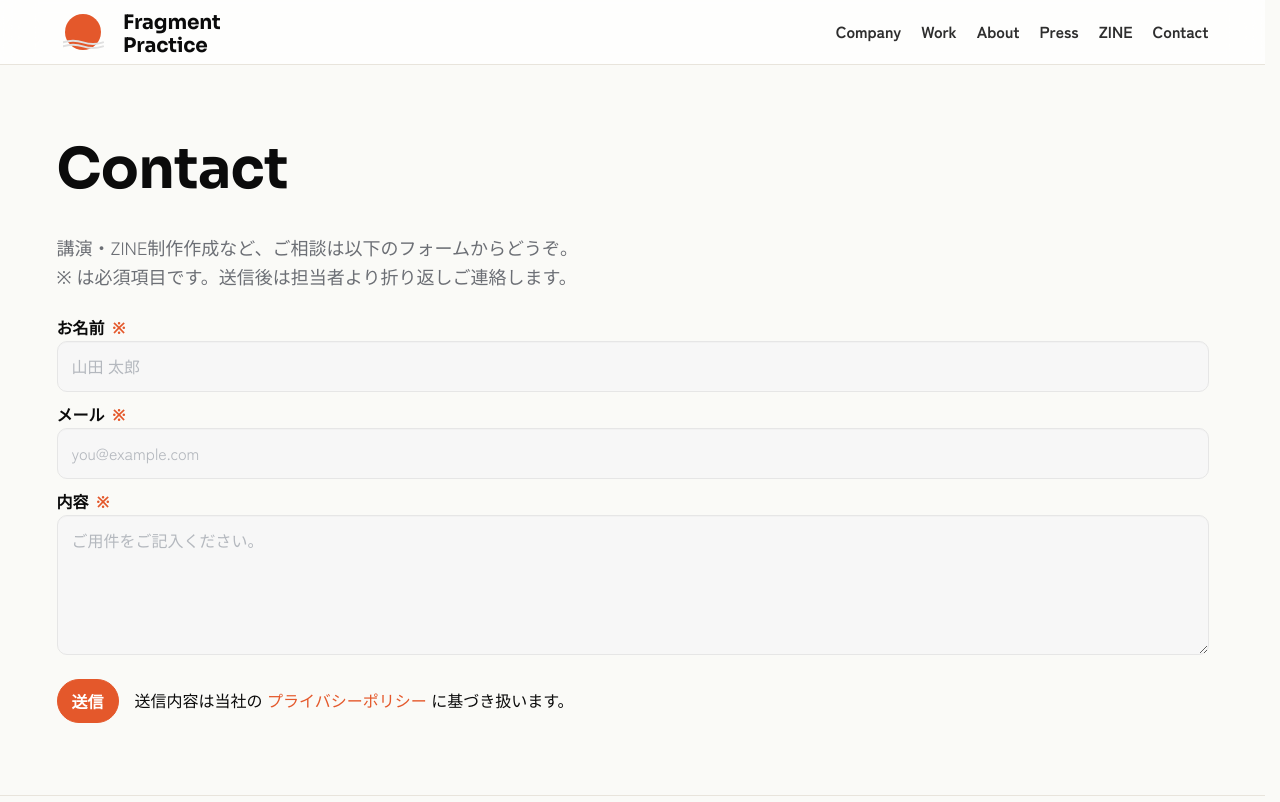
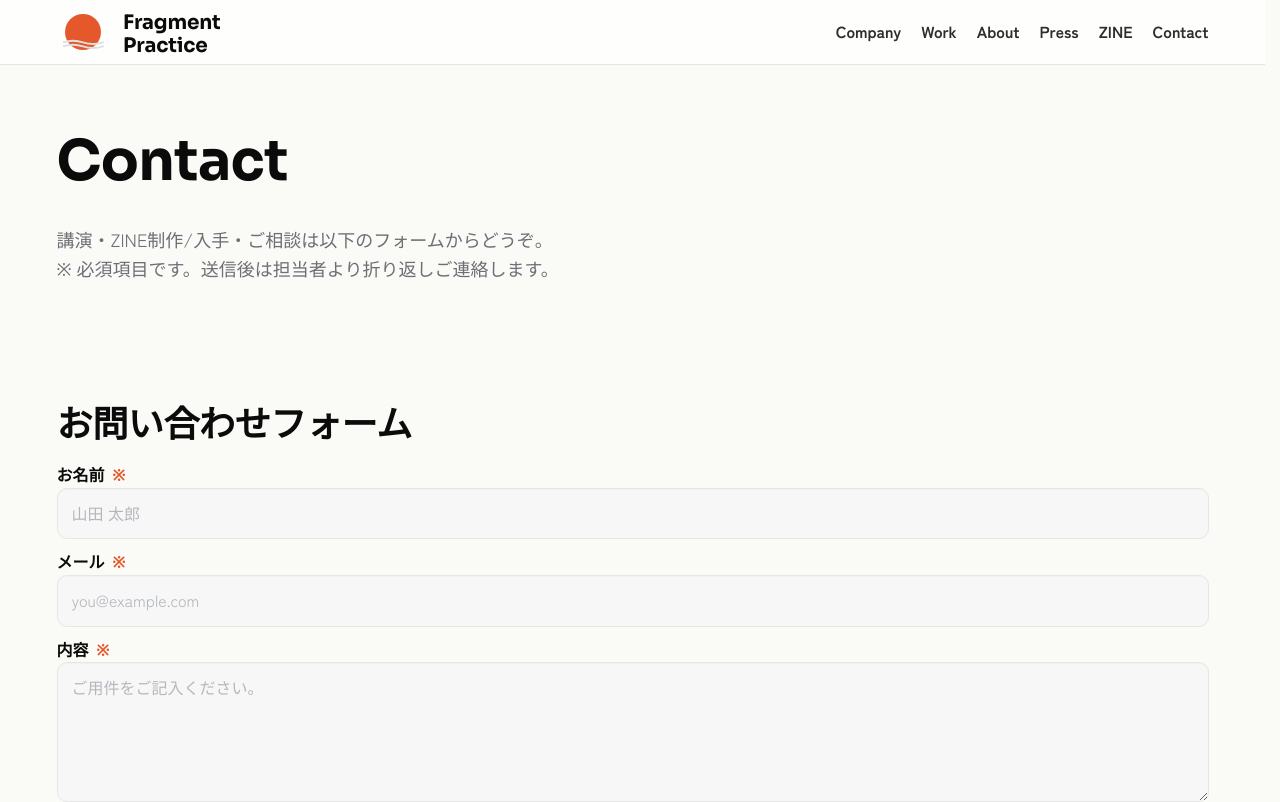
Before and after one commit to yasufrag/fragmentpractice.com, a Next.js app: page /contact in a window 1280 px wide. Shown: the top 802 px of the page. Built offline with nearby package versions, Linux system fonts and the light colour scheme; no server answers.

Commit message:
commit fragmentpractice.com

```diff
--- a/src/app/contact/page.tsx
+++ b/src/app/contact/page.tsx
@@ -1,18 +1,44 @@
 import type { Metadata } from "next";
-import ContactForm from "./form";
+import ContactForm from "@/components/ContactForm";
 
-export const metadata: Metadata = { title: "Contact" };
+export const metadata: Metadata = {
+  title: "Contact — Fragment Practice",
+  description:
+    "講演・ZINE制作・研究/実装の相談はこちらのフォームから。送信後、担当より折り返しご連絡します。",
+  openGraph: {
+    title: "Contact — Fragment Practice",
+    description:
+      "講演・ZINE制作・研究/実装の相談はこちらのフォームから。送信後に折り返しご連絡します。",
+    url: "https://fragmentpractice.com/contact",
+    type: "website",
+  },
+};
 
 export default function ContactPage() {
   return (
-    <div className="fp-container">
-      <section className="fp-section">
-        <h1 className="h1" style={{ marginBottom: "32px" }}>Contact</h1>
-        <p className="lead" style={{ marginBottom: "24px", maxWidth: "720px" }}>
-          講演・ZINE制作作成など、ご相談は以下のフォームからどうぞ。<br />
-          ※ は必須項目です。送信後は担当者より折り返しご連絡します。
+    <div className="fp-container contact-page">
+      {/* Hero */}
+      <section className="hero" style={{ textAlign: "left", paddingTop: 48 }}>
+        <h1 className="h1" style={{ marginTop: 16 }}>Contact</h1>
+        <p className="lead" style={{ marginTop: 8, maxWidth: 720 }}>
+          講演・ZINE制作/入手・ご相談は以下のフォームからどうぞ。<br />
+          ※ 必須項目です。送信後は担当者より折り返しご連絡します。
         </p>
+      </section>
+
+      {/* Form */}
+      <section className="fp-section" aria-labelledby="form" style={{ paddingTop: 24 }}>
+        <h2 id="form" className="h2" style={{ marginBottom: 12 }}>お問い合わせフォーム</h2>
         <ContactForm />
+      </section>
+
+      {/* 小さな補足（信頼ページへ） */}
+      <section className="fp-section" aria-labelledby="trust" style={{ paddingTop: 24 }}>
+        <h2 id="trust" className="h2" style={{ marginBottom: 12 }}>運用・守秘について</h2>
+        <p style={{ maxWidth: 760, color: "var(--muted)" }}>
+          NDA、セキュリティ、契約フローは <a href="/trust">Trust</a> にまとめています。
+          個別要件がある場合はフォーム内に記載ください。
+        </p>
       </section>
     </div>
   );
--- a/src/app/contact/form.tsx
+++ b/src/components/ContactForm.tsx
@@ -2,7 +2,23 @@
 
 import { useState } from "react";
 
-const FORMSPREE = process.env.NEXT_PUBLIC_FORMSPREE_ENDPOINT ?? "";
+/** フォームスプリーのエンドポイントを環境変数から解決
+ * - NEXT_PUBLIC_FORMSPREE_ENDPOINT … 直接URL（推奨）
+ * - NEXT_PUBLIC_FORMSPREE_FORM_ID … フォームID or URL どちらでもOK
+ */
+function resolveFormspreeEndpoint(): string {
+  const ep =
+    process.env.NEXT_PUBLIC_FORMSPREE_ENDPOINT ??
+    process.env.NEXT_PUBLIC_FORMSPREE_FORM_ID ??
+    "";
+
+  if (!ep) return "";
+  // フォームIDのみ渡された場合にURL化
+  if (/^https?:\/\//i.test(ep)) return ep;
+  return `https://formspree.io/f/${ep}`;
+}
+
+const FORMSPREE = resolveFormspreeEndpoint();
 
 type FieldErrors = Partial<Record<"name" | "email" | "message", string>>;
 interface FsError { field?: string; message?: string }
@@ -11,12 +27,9 @@ interface FormspreeResponse { ok?: boolean; errors?: FsError[] }
 function isFsResponse(v: unknown): v is FormspreeResponse {
   if (typeof v !== "object" || v === null) return false;
   const o = v as Record<string, unknown>;
-  const okPart = o.ok === undefined || typeof o.ok === "boolean";
-  const errs = o.errors;
-  const errsPart =
-    errs === undefined ||
-    (Array.isArray(errs) && errs.every((e) => typeof e === "object" && e !== null));
-  return okPart && errsPart;
+  return (o.ok === undefined || typeof o.ok === "boolean") &&
+         (o.errors === undefined ||
+           (Array.isArray(o.errors) && o.errors.every(e => typeof e === "object" && e)));
 }
 
 export default function ContactForm() {
@@ -30,7 +43,7 @@ export default function ContactForm() {
     return typeof v === "string" ? v : "";
   };
 
-  async function handleSubmit(e: React.FormEvent<HTMLFormElement>): Promise<void> {
+  async function handleSubmit(e: React.FormEvent<HTMLFormElement>) {
     e.preventDefault();
     setErrors({});
     setFatal(null);
@@ -42,12 +55,11 @@ export default function ContactForm() {
     const email = safeGet(fd, "email").trim();
     const message = safeGet(fd, "message").trim();
 
-    // クライアント簡易バリデーション
     const nextErrors: FieldErrors = {};
     if (!name) nextErrors.name = "お名前は必須です。";
     if (!email) nextErrors.email = "メールアドレスは必須です。";
     if (!message) nextErrors.message = "内容は必須です。";
-    if (Object.keys(nextErrors).length > 0) {
+    if (Object.keys(nextErrors).length) {
       setErrors(nextErrors);
       setStatus("error");
       return;
@@ -77,7 +89,7 @@ export default function ContactForm() {
         return;
       }
 
-      // バリデーションエラーをフィールドごとに反映
+      // フィールド別のエラーを反映
       const fsErrors: FieldErrors = {};
       const arr = data.errors;
       if (Array.isArray(arr) && arr.length) {
@@ -117,11 +129,23 @@ export default function ContactForm() {
     <form
       className="cf-form"
       method="POST"
-      action={FORMSPREE || undefined}
+      action={FORMSPREE || undefined}  // JS無効時のフォールバック
       onSubmit={(e) => { void handleSubmit(e); }}
       aria-describedby="cf-note"
       noValidate
     >
+      {/* フォームのメタ（subject / 参照元 / ハニーポット） */}
+      <input type="hidden" name="_subject" value="【Contact】サイトからの新規お問い合わせ" />
+      <input type="hidden" name="source" value="fragmentpractice.com/contact" />
+      <input
+        type="text"
+        name="_gotcha"
+        tabIndex={-1}
+        autoComplete="off"
+        aria-hidden="true"
+        style={{ position: "absolute", left: "-9999px", width: 1, height: 1 }}
+      />
+
       <div className="cf-field">
         <label className="cf-label" htmlFor="name">
           お名前 <span className="cf-req">※</span>
@@ -185,7 +209,6 @@ export default function ContactForm() {
       </div>
 
       <div className="cf-submit-row">
-        {/* ← ここをCTAに統一 */}
         <button
           type="submit"
           className="cta primary"
@@ -200,7 +223,16 @@ export default function ContactForm() {
         </span>
       </div>
 
-      {fatal && (
+      {fatal === "endpoint" && (
+        <div className="cf-error" role="alert" aria-live="assertive" style={{ marginTop: "1rem" }}>
+          送信先の設定に問題があります。管理画面で<strong>フォームのエンドポイント</strong>か
+          <strong>フォームID</strong>の環境変数をご確認ください（
+          <code>NEXT_PUBLIC_FORMSPREE_ENDPOINT</code> か <code>NEXT_PUBLIC_FORMSPREE_FORM_ID</code>）。
+          また Formspree の <em>Allowed domains</em> に <code>fragmentpractice.com</code> と
+          <code>localhost:3000</code> を追加してください。
+        </div>
+      )}
+      {fatal === "network" && (
         <div className="cf-error" role="alert" aria-live="assertive" style={{ marginTop: "1rem" }}>
           送信に失敗しました。しばらく時間をおいて再度お試しください。至急のご連絡は
           <a href="/company">Company</a> 記載の電話番号をご利用ください。
```
